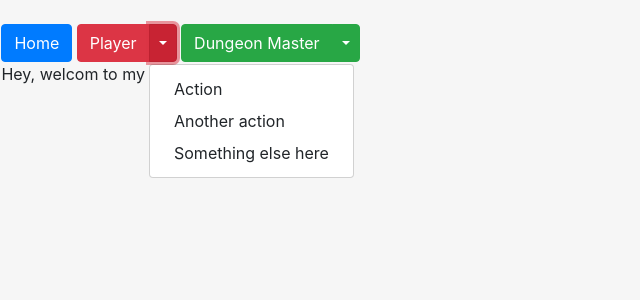
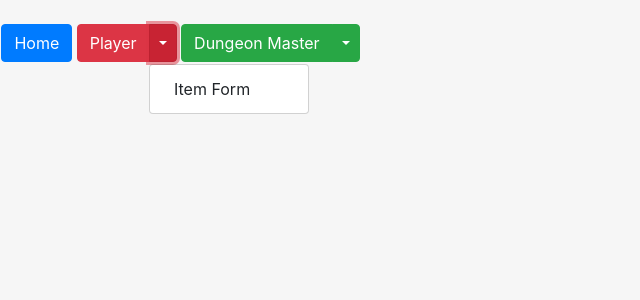
Before and after one commit to sotails/DnDatabase, a Django app: page / in a window 1280 px wide, after a click on "Toggle Dropdown". Shown: the top 300 px of the page, without its empty margins (0-640 px from the left). Run offline with Django 3.2, Linux system fonts and the light colour scheme; some libraries are stand-ins or nearby versions.

Commit message:
Added Linking to Form
Connects home page to form page throught links in the buttons.

```diff
--- a/mysite/personal/templates/personal/header.html
+++ b/mysite/personal/templates/personal/header.html
@@ -11,7 +11,7 @@
 
 <body class="body" style="background-color:#f6f6f6">
 <div class="container" style="position: absolute; top: 3%; right: 12%;">
-    <button type="button" class="btn btn-primary">Home</button>
+    <a href="/"><button type="button" class="btn btn-primary">Home</button></a>
     <div class="btn-group">
         <button type="button" class="btn btn-danger">Player</button>
         <button type="button" class="btn btn-danger dropdown-toggle dropdown-toggle-split" data-toggle="dropdown"
@@ -19,9 +19,7 @@
             <span class="sr-only">Toggle Dropdown</span>
         </button>
         <div class="dropdown-menu">
-            <a class="dropdown-item" href="#">Action</a>
-            <a class="dropdown-item" href="#">Another action</a>
-            <a class="dropdown-item" href="#">Something else here</a>
+            <a class="dropdown-item" href="/form">Item Form</a>
         </div>
     </div>
     <div class="btn-group">
@@ -31,9 +29,8 @@
             <span class="sr-only">Toggle Dropdown</span>
         </button>
         <div class="dropdown-menu">
-            <a class="dropdown-item" href="#">Action</a>
-            <a class="dropdown-item" href="#">Another action</a>
-            <a class="dropdown-item" href="#">Something else here</a>
+            <a class="dropdown-item" href="/form">Item Form</a>
+
         </div>
     </div>
     {% block content %}
--- a/mysite/personal/templates/personal/home.html
+++ b/mysite/personal/templates/personal/home.html
@@ -1,7 +1,7 @@
 {% extends "personal/header.html"%}
 
 	{% block content %}
-	<p>Hey, welcom to my website.</p>
+
 
 	{%include "personal/includes/bootstrap.html"%}
 	{% endblock %}
--- a/mysite/personal/templates/personal/yourname.html
+++ /dev/null
@@ -1,5 +0,0 @@
-<form action="/get_name/" method="post">
-    {% csrf_token %}
-    {{ form }}
-    <input type="submit" value="Submit" />
-</form>
```
Also changed, not shown: mysite/db.sqlite3.
